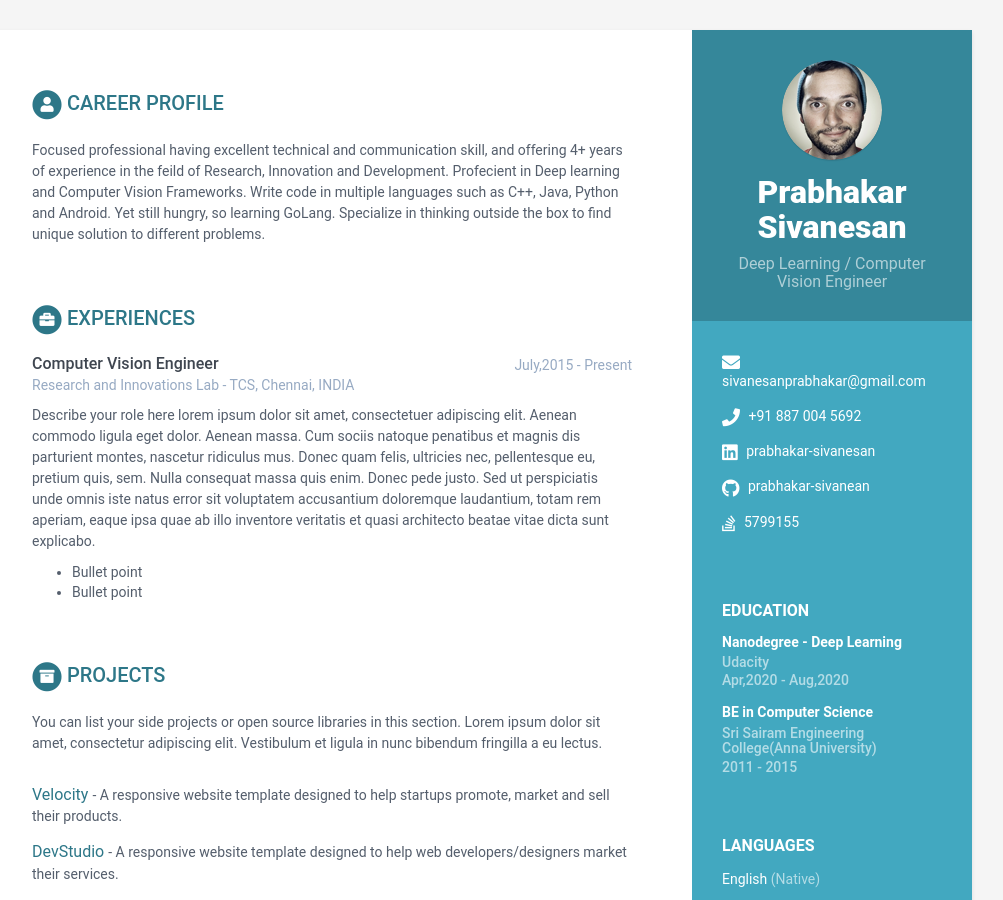
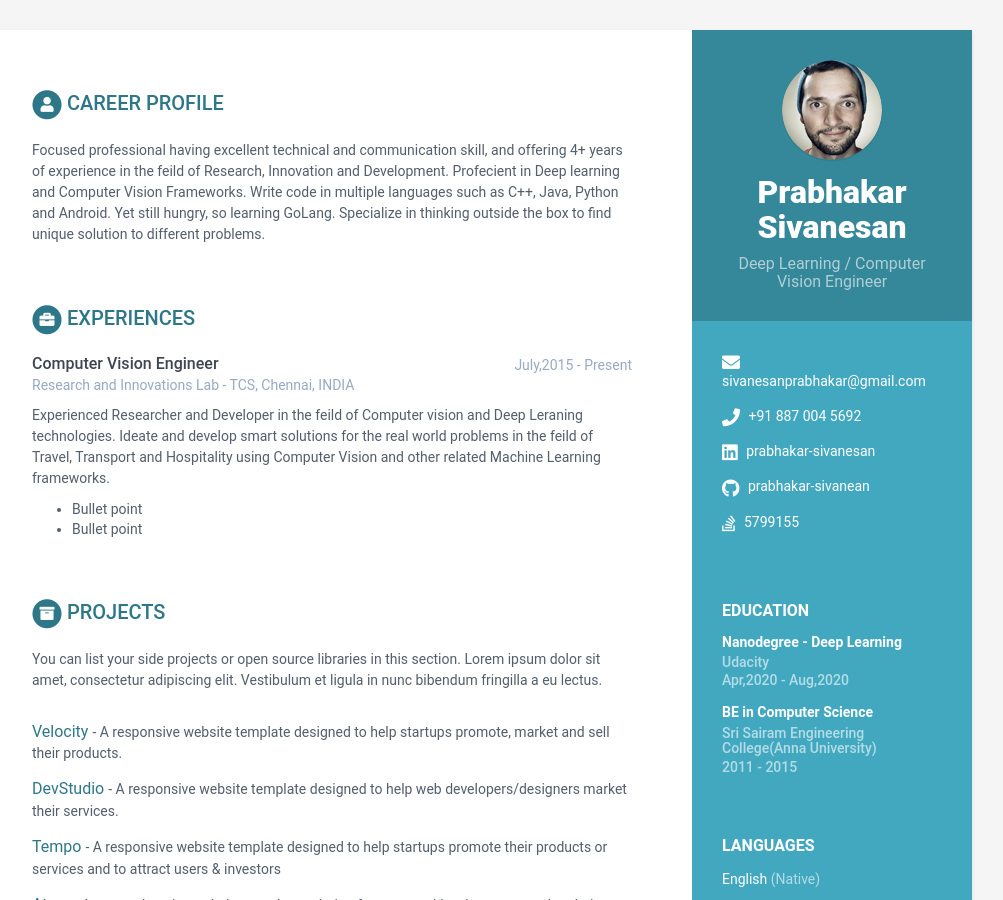
Before and after one commit to prabhakar-sivanean/me, a Jekyll site: the page built from index.html, in a window 1280 px wide and 900 px high. Shown: the whole window, without its empty margins (168-1171 px from the left). Built offline with Jekyll 4.4.1, drawn with Linux system fonts in a browser that asks for light colours.

Commit message:
Update data.yml

```diff
--- a/_data/data.yml
+++ b/_data/data.yml
@@ -50,7 +50,6 @@ education:
       university: Udacity
       time: Apr,2020 - Aug,2020
       details: |
-
           - Bullet point
           - Bullet point
     - degree: BE in Computer Science
@@ -69,15 +68,9 @@ experiences:
       time: July,2015 - Present
       company: Research and Innovations Lab - TCS, Chennai, INDIA
       details: |
-        Describe your role here lorem ipsum dolor sit amet, consectetuer
-        adipiscing elit. Aenean commodo ligula eget dolor. Aenean massa.
-        Cum sociis natoque penatibus et magnis dis parturient montes,
-        nascetur ridiculus mus. Donec quam felis, ultricies nec,
-        pellentesque eu, pretium quis, sem. Nulla consequat massa quis
-        enim. Donec pede justo. Sed ut perspiciatis unde omnis iste natus
-        error sit voluptatem accusantium doloremque laudantium, totam rem
-        aperiam, eaque ipsa quae ab illo inventore veritatis et quasi
-        architecto beatae vitae dicta sunt explicabo.
+        Experienced Researcher and Developer in the feild of Computer vision and Deep Leraning technologies.
+        Ideate and develop smart solutions for the real world problems in the feild of Travel, Transport and Hospitality using Computer
+         Vision and other related Machine Learning frameworks.
           - Bullet point
           - Bullet point
 projects:
```
